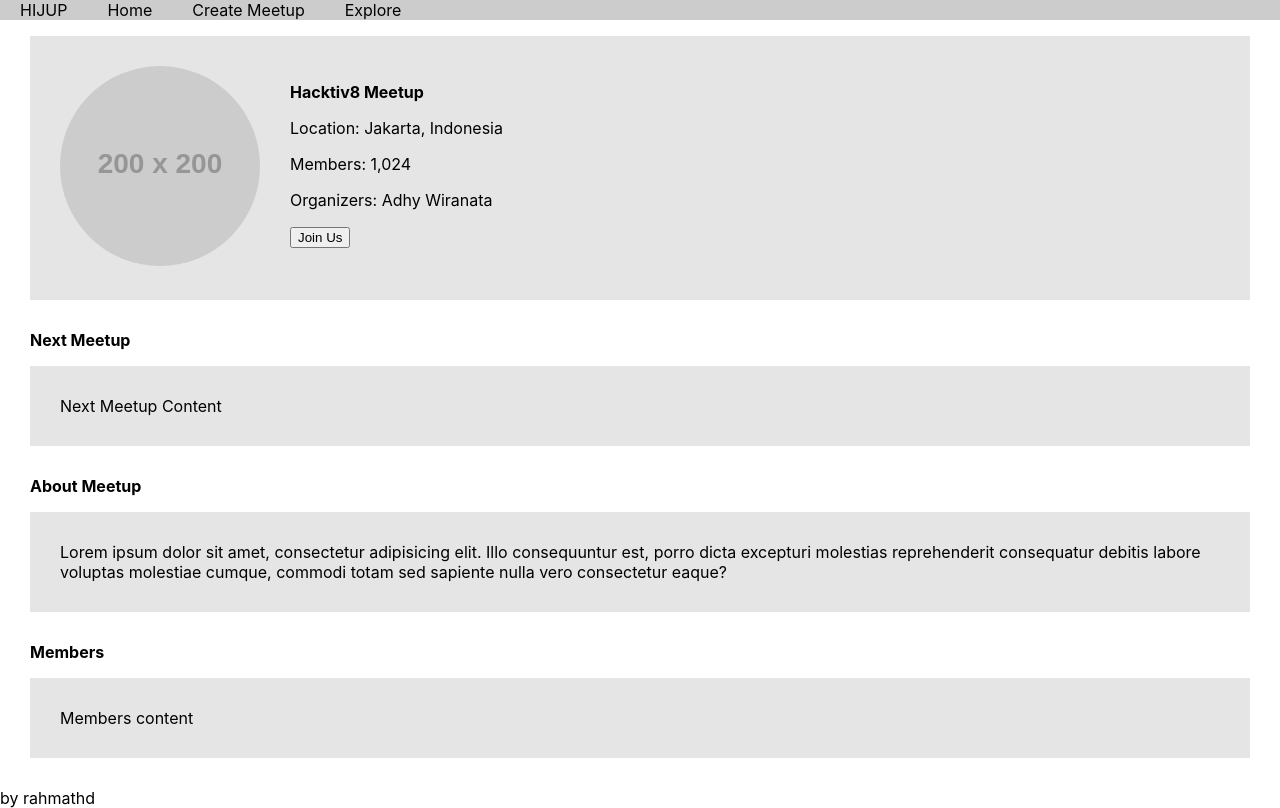
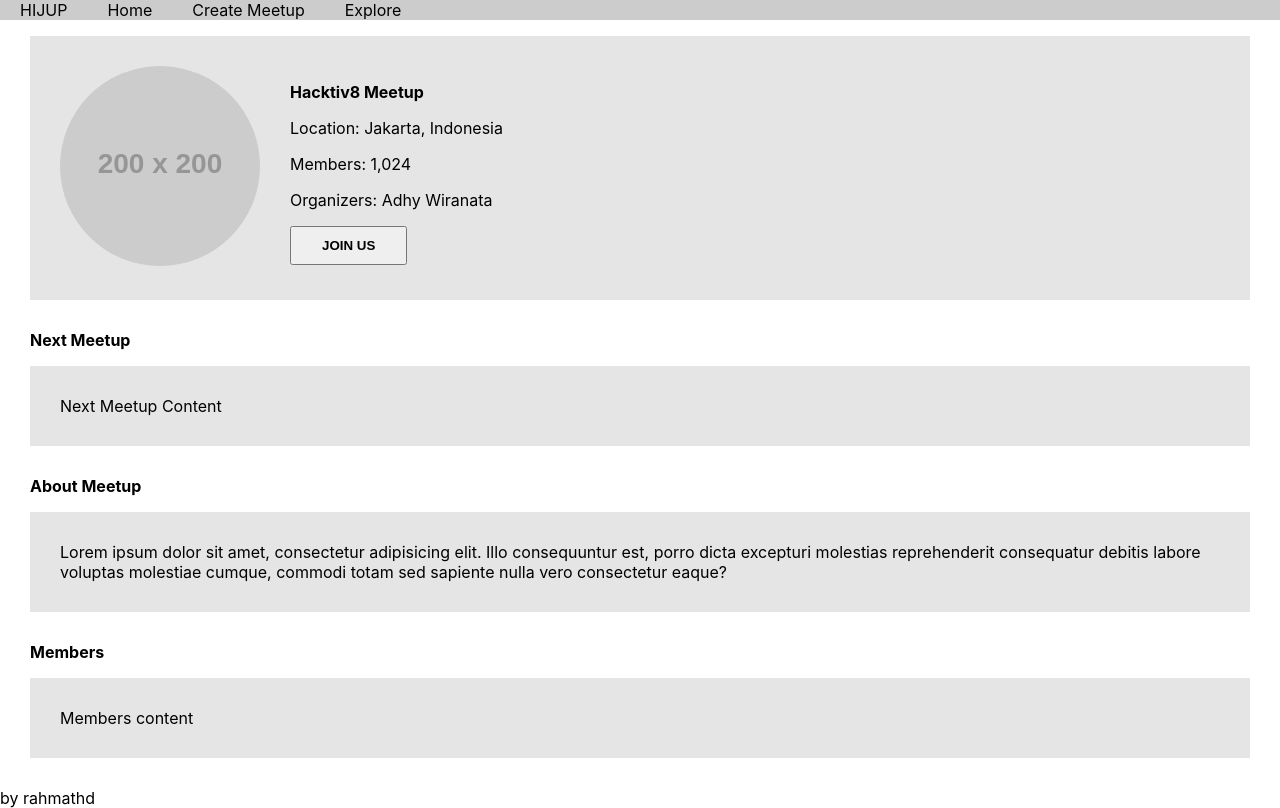
Before and after one commit to rahmatrhd/q-temu, a React (Create React App) app: page / in a window 1280 px wide. Built offline with nearby package versions, Linux system fonts and the light colour scheme.

Commit message:
restyling Button

```diff
--- a/src/components/atoms/Button.js
+++ b/src/components/atoms/Button.js
@@ -2,7 +2,16 @@ import React from 'react'
 
 class Button extends React.Component {
   render() {
-    return <button {...this.props} />
+    return (
+      <button
+        {...this.props}
+        style={{
+          padding: '10px 30px',
+          fontWeight: 'bold',
+          textTransform: 'uppercase',
+        }}
+      />
+    )
   }
 }
 
```
